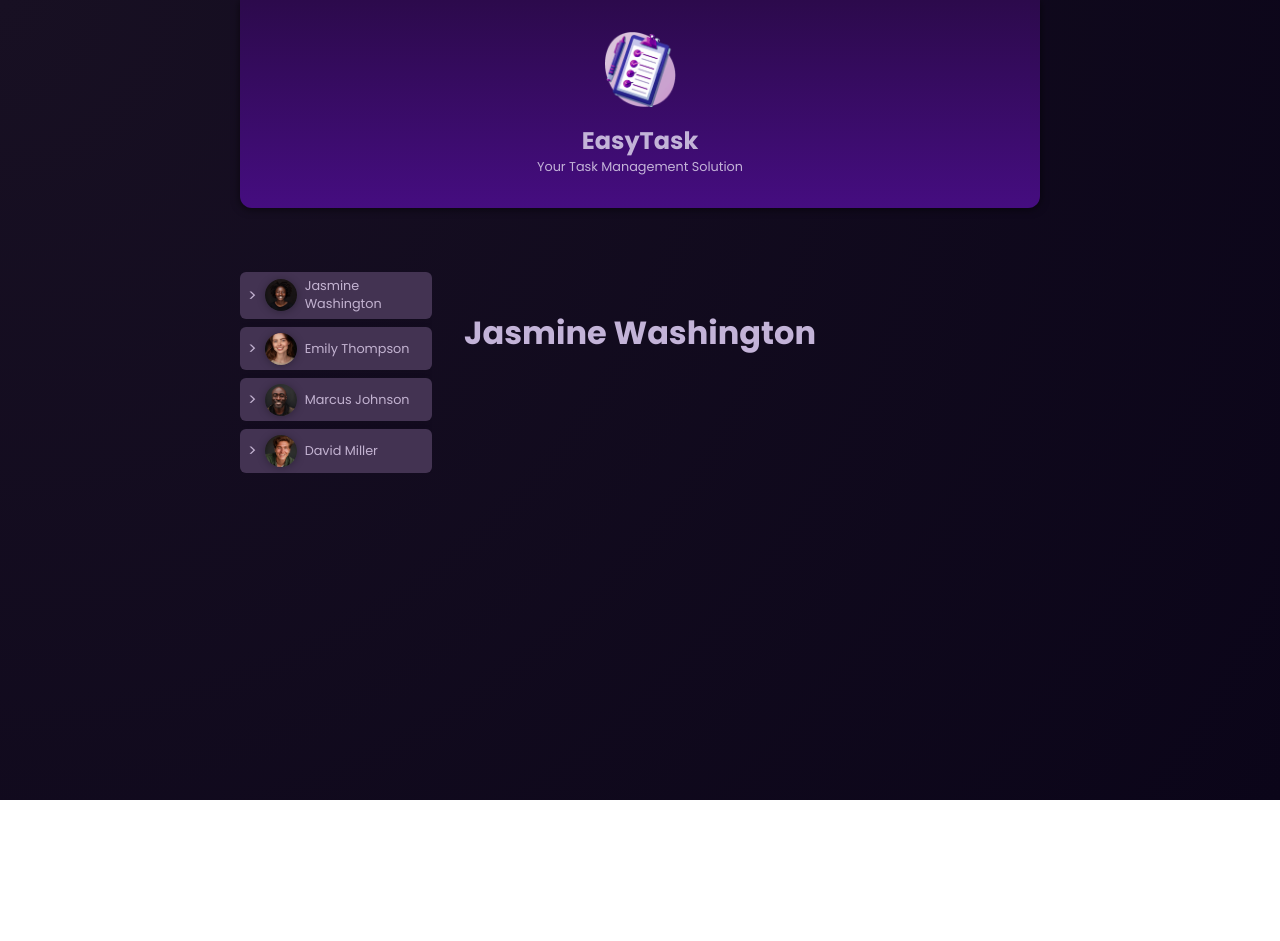
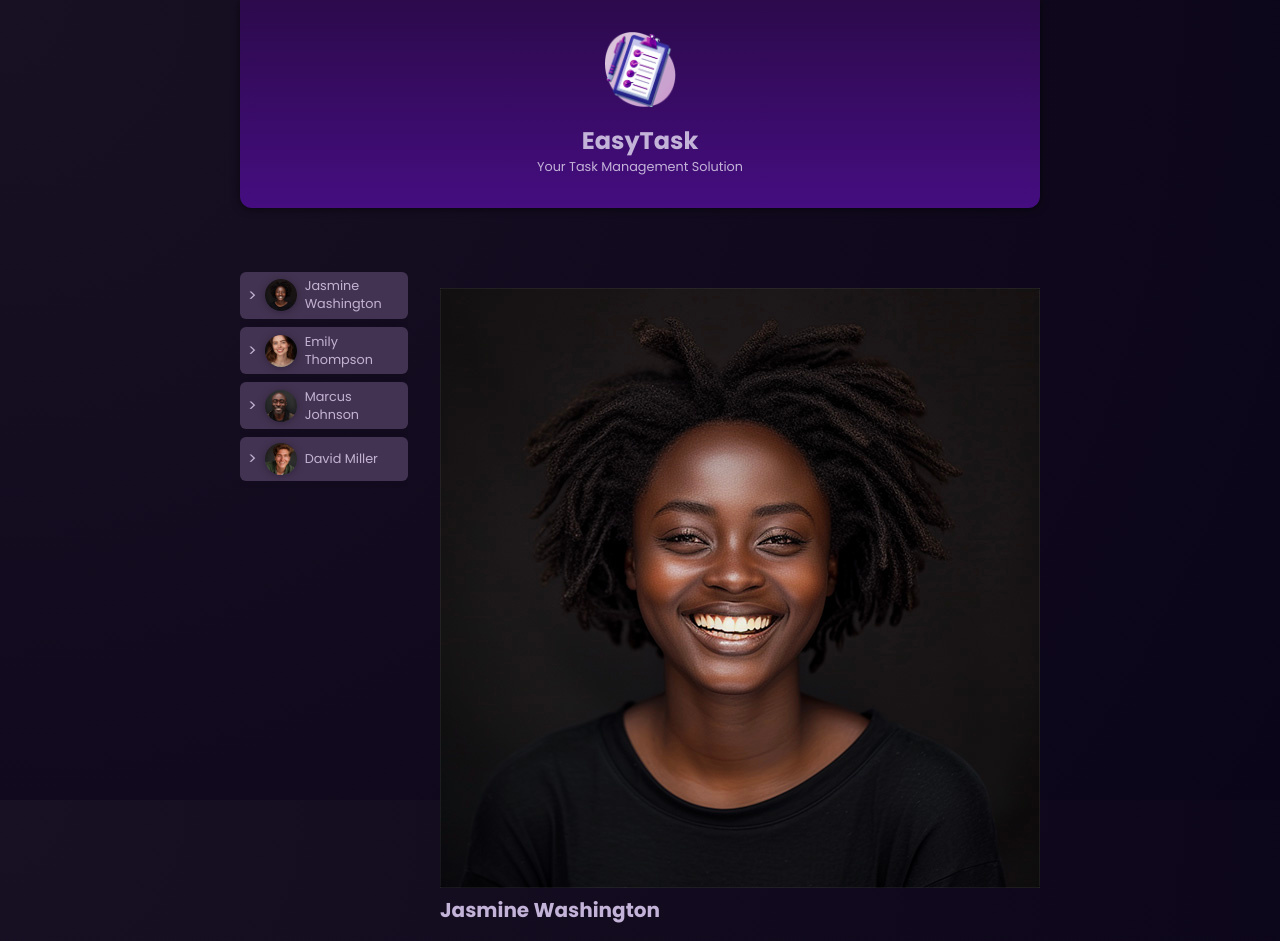
Before and after one commit to MohamedAshr2f/first-angular-app, an Angular app: page / in a window 1280 px wide. Before the commit the page ends 800 px from the top, so only its background shows below. Built offline with nearby package versions, Linux system fonts and the light colour scheme.

Commit message:
add user in task component

```diff
--- a/src/app/app.html
+++ b/src/app/app.html
@@ -31,7 +31,7 @@
     </li>
    </ul>
    <p>
-    <app-task [name]="selectedUser.name">
+    <app-task [name]="selectedUser.name" [avatar]="selectedUser.avatar">
 
     </app-task>
     </p>
--- a/src/app/app.ts
+++ b/src/app/app.ts
@@ -21,6 +21,5 @@ export class App {
   onselectuser(userId:string){
     this.selectedUserId=userId;
     console.log("selected user id:",userId);
-
   }
 }
--- a/src/app/task/task.css
+++ b/src/app/task/task.css
@@ -0,0 +1,63 @@
+#task {
+  padding: 1rem;
+  border-radius: 8px;
+  max-height: 60vh;
+  overflow: auto;
+  background-color: #3a2c54;
+}
+
+header {
+  display: flex;
+  justify-content: space-between;
+  align-items: flex-start;
+  margin-bottom: 2rem;
+  gap: 1rem;
+}
+
+h2 {
+  margin: 0;
+  font-size: 0.9rem;
+  width: 60%;
+  text-wrap: balance;
+}
+
+menu {
+  margin: 0;
+  padding: 0;
+}
+
+menu button {
+  font: inherit;
+  cursor: pointer;
+  background-color: #9965dd;
+  border-radius: 4px;
+  border: none;
+  padding: 0.35rem 0.8rem;
+  font-size: 0.9rem;
+}
+
+menu button:hover,
+menu button:active {
+  background-color: #a565dd
+}
+
+ul {
+  list-style: none;
+  margin: 1rem 0;
+  padding: 0;
+  display: flex;
+  flex-direction: column;
+  gap: 1rem;
+  max-height: 50vh;
+  overflow: auto;
+}
+
+@media (min-width: 768px) {
+  h2 {
+    font-size: 1.25rem;
+  }
+
+  menu {
+    width: auto;
+  }
+}
--- a/src/app/task/task.html
+++ b/src/app/task/task.html
@@ -1 +1,4 @@
-<h1> {{name}}</h1>
+<div class="task">
+    <img [src]= "imagePath"/>
+	<h2>{{name}}</h2>
+</div>
--- a/src/app/task/task.ts
+++ b/src/app/task/task.ts
@@ -8,4 +8,8 @@ import { Component, Input } from '@angular/core';
 })
 export class Task {
 @Input() name!:string;
+@Input() avatar!:string;
+get imagePath(){
+  return 'assets/users/'+this.avatar;
 }
+}
```
